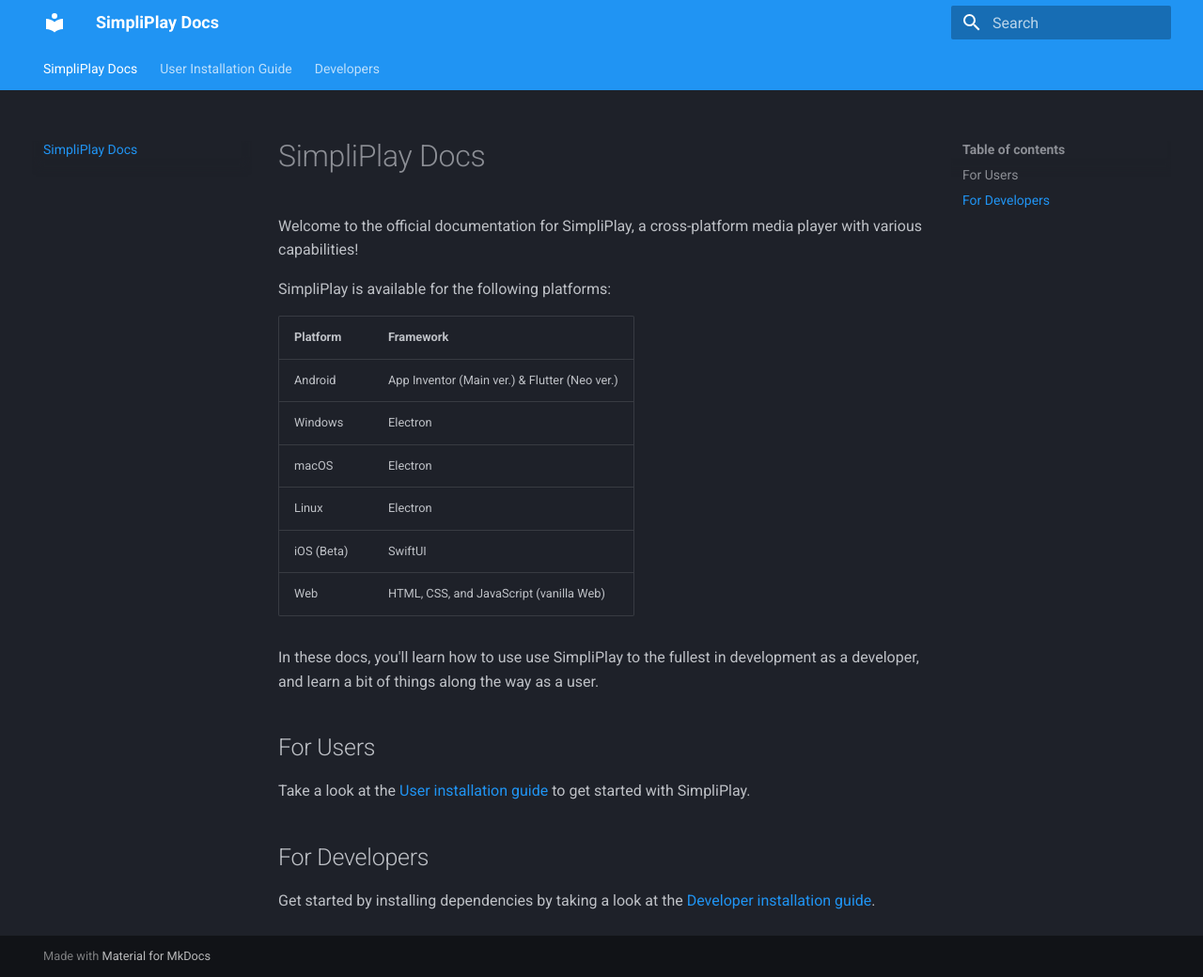
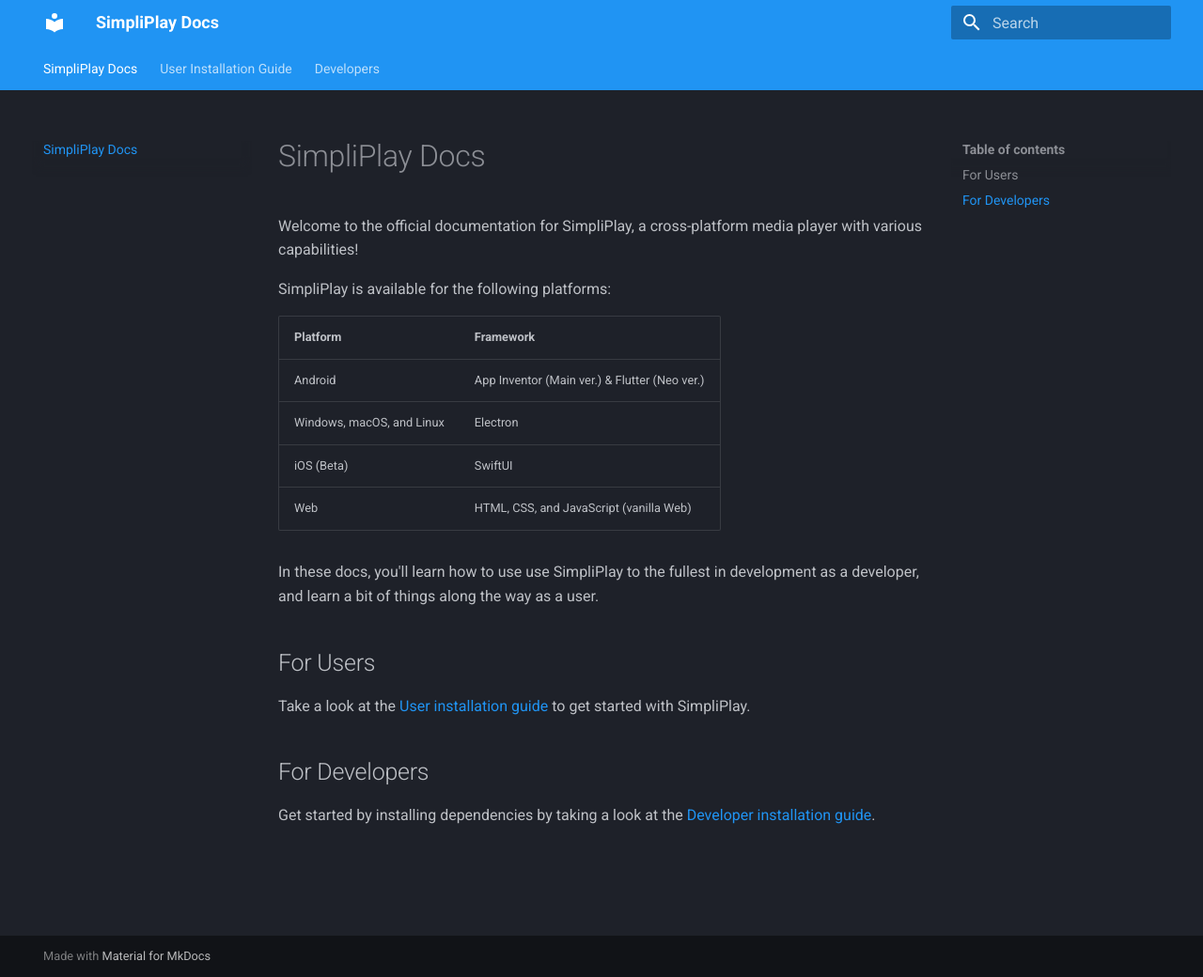
Before and after one commit to A-Star100/simpliplay-docs, an MkDocs documentation site: the page built from docs/index.md, in a window 1280 px wide and 1040 px high. Shown: the whole window at 94% size. Built offline with MkDocs 1.6.1 and Material for MkDocs 9.7.7, drawn with Linux system fonts in a browser that asks for light colours.

Commit message:
Update index.md

```diff
--- a/docs/index.md
+++ b/docs/index.md
@@ -6,9 +6,7 @@
 | Platform | Framework |
 | ----------- | ----------- |
 | Android | App Inventor (Main ver.) & Flutter (Neo ver.) |
-| Windows | Electron |
-| macOS | Electron |
-| Linux | Electron |
+| Windows, macOS, and Linux | Electron |
 | iOS (Beta) | SwiftUI |
 | Web | HTML, CSS, and JavaScript (vanilla Web) |
 
@@ -18,4 +16,4 @@
 Take a look at the [User installation guide](user-install.md) to get started with SimpliPlay.
 
 ## For Developers
-Get started by installing dependencies by taking a look at the [Developer installation guide](dev-install.md).
+Get started by installing dependencies by taking a look at the [Developer installation guide](https://simpliplay-docs.readthedocs.io/en/latest/Developers/dev-install/).
```
